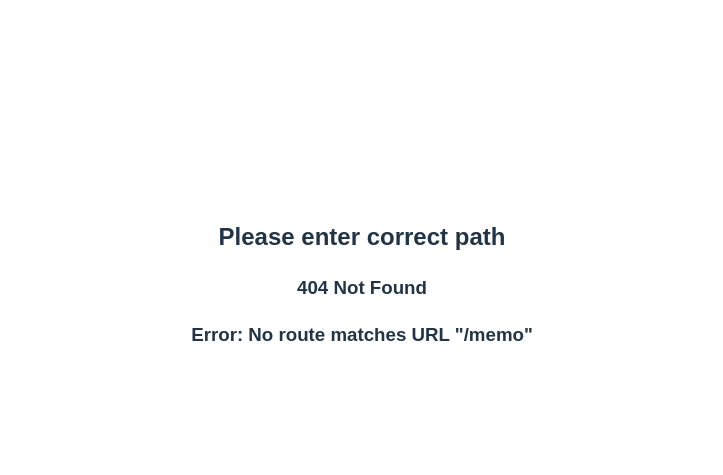
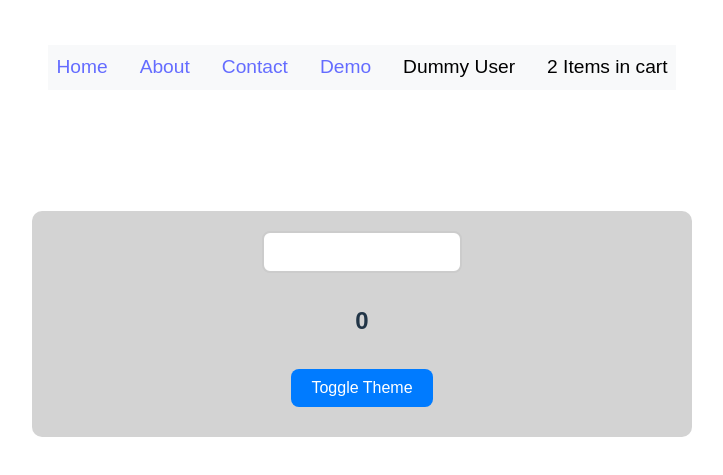
Before and after one commit to Akhileshyadu00/Library-Management-System, a React (Vite) app in the folder Library Management/: page /memo in a window 1280 px wide. Before the commit this address had no page. Shown: the part 167-642 px from the top of the page, without its empty margins (278-1001 px from the left). Built offline with nearby package versions, Linux system fonts and the light colour scheme.

Commit message:
lazy, useMemo

```diff
--- /dev/null
+++ b/Library Management/src/components/Memo.css
@@ -0,0 +1,43 @@
+/* Memo.css */
+
+.container {
+  margin-top: 20px;
+  padding: 20px;
+  text-align: center;
+  border-radius: 10px;
+  transition: background-color 0.3s ease;
+}
+
+input[type="number"] {
+  padding: 10px;
+  font-size: 16px;
+  width: 200px;
+  border: 2px solid #ccc;
+  border-radius: 8px;
+  outline: none;
+  margin-bottom: 10px;
+}
+
+input[type="number"]:focus {
+  border-color: #007bff;
+}
+
+button {
+  padding: 10px 20px;
+  font-size: 16px;
+  border: none;
+  border-radius: 8px;
+  background-color: #007bff;
+  color: white;
+  cursor: pointer;
+  margin-top: 10px;
+  transition: background-color 0.3s ease;
+}
+
+button:hover {
+  background-color: #0056b3;
+}
+
+h1, h2 {
+  font-family: Arial, sans-serif;
+}
--- /dev/null
+++ b/Library Management/src/components/Memo.jsx
@@ -0,0 +1,28 @@
+import React, { useMemo, useState } from 'react'
+import "./Memo.css"
+
+function Memo() {
+  const [value, setValue] = useState(0);
+  const [darkTheme, setDarkTheme] = useState(true);
+
+ // const prime = useMemo(() => {})
+
+  return (
+    <>
+      <h1>Memo Hook</h1>
+      <div
+        className="container"
+        style={darkTheme ? { backgroundColor: "lightgray" } : { backgroundColor: "white" }}
+      >
+        <input
+          type="number"
+          onChange={(e) => setValue(e.target.value)}
+        />
+        <h2>{value}</h2>
+        <button onClick={() => setDarkTheme(!darkTheme)}>Toggle Theme</button>
+      </div>
+    </>
+  );
+}
+
+export default Memo;
--- a/Library Management/src/main.jsx
+++ b/Library Management/src/main.jsx
@@ -1,15 +1,20 @@
 import { StrictMode } from 'react'
+import { lazy, Suspense } from 'react'
 import { createRoot } from 'react-dom/client'
 import './index.css'
 import App from './App.jsx'
-import About from './components/About.jsx'
+//import About from './components/About.jsx'
 import Contact from './components/Contact.jsx'
 import Error from './components/Error.jsx'
 import Demo from './components/Demo.jsx'
 import { createBrowserRouter, RouterProvider } from 'react-router-dom'
 import BookList from './components/BookList.jsx'
 import BooksDetails from './components/BooksDetails.jsx'
+import Memo from './components/Memo.jsx'
 
+
+
+const About = lazy(() => import("./components/About.jsx"))
 
 const appRouter = createBrowserRouter([
   {
@@ -22,7 +27,9 @@ const appRouter = createBrowserRouter([
       },
       {
         path: "/about",
-        element: <About />
+        element: <Suspense fallback={<div> Loading...</div>}>
+            <About />
+          </Suspense>
       },
       {
         path: "/contact",
@@ -35,6 +42,10 @@ const appRouter = createBrowserRouter([
       {
         path: "/book/:id",
         element: <BooksDetails />
+      },
+      {
+        path: "/memo",
+        element:<Memo />
       }
     ],
     errorElement: <Error />
```
